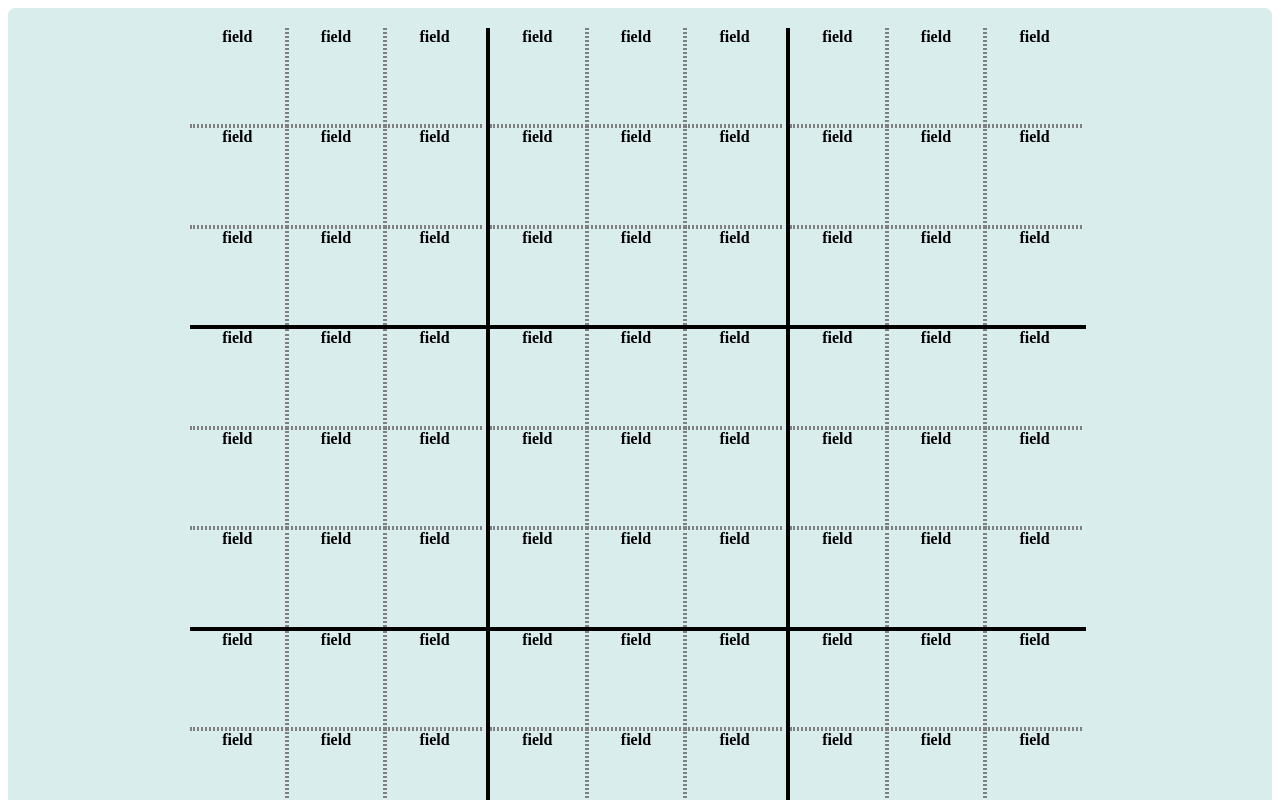
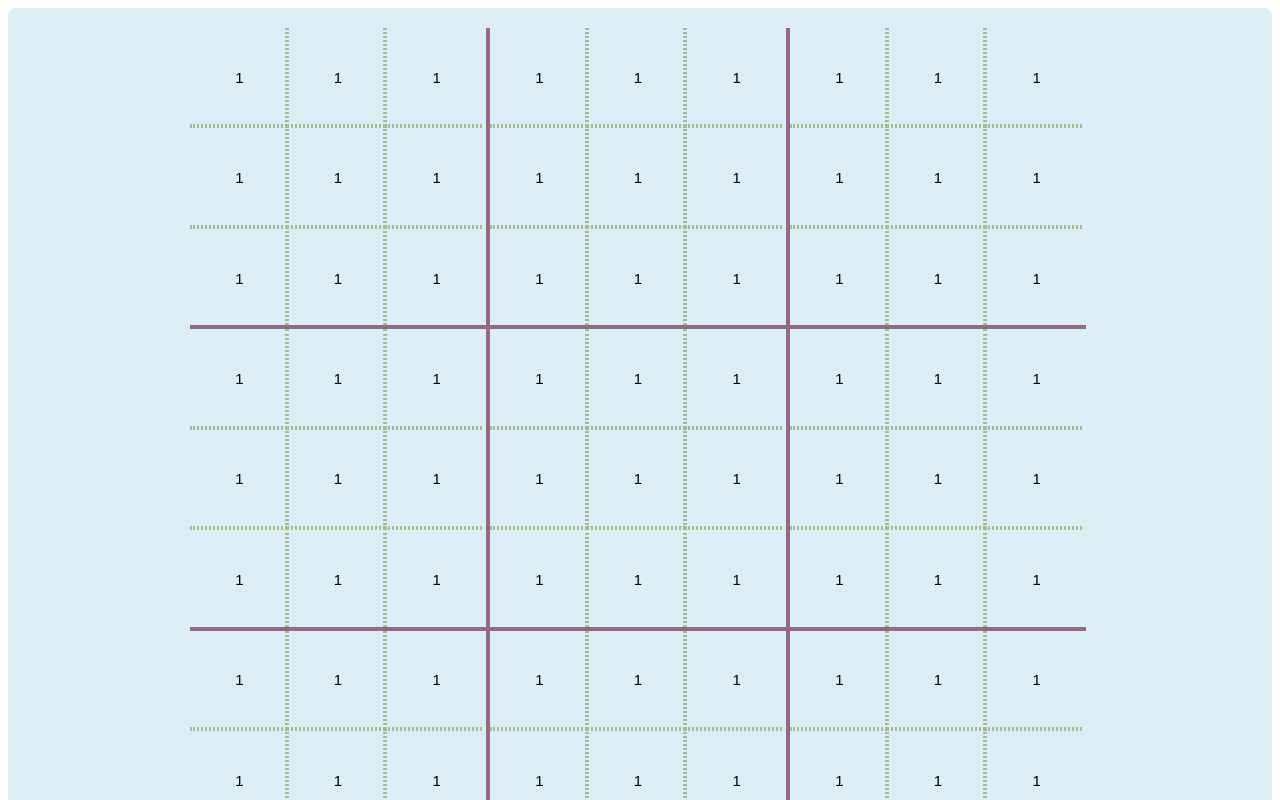
Before and after one commit to VictorHugoBatista/vue-sudoku-board, a Vue app: page / in a window 1280 px wide. Shown: the top 800 px of the page. Built offline with nearby package versions, Linux system fonts and the light colour scheme.

Commit message:
feature: Add colors to the board

```diff
--- a/src/App.vue
+++ b/src/App.vue
@@ -18,7 +18,7 @@ export default {
 <style>
 .sudoku-container {
   align-items: center;
-  background-color: #daeded;
+  background-color: #dceef5;
   border-radius: 7px;
   display: flex;
   height: 100%;
--- a/src/components/board/Board.vue
+++ b/src/components/board/Board.vue
@@ -1,7 +1,7 @@
 <template>
 <div class="sudoku-board">
   <Grid
-    gridItemBorderColor="black"
+    gridItemBorderColor="#946988"
     gridItemBorderStyle="solid"
   >
     <Quadrant />
--- a/src/components/board/Field.vue
+++ b/src/components/board/Field.vue
@@ -1,6 +1,6 @@
 <template>
-<div class="sudoku-field">
-  <b>field</b>
+<div class="sudoku-field-container">
+  <input class="sudoku-field" type="text" value="1" />
 </div>
 </template>
 
@@ -12,6 +12,20 @@ export default {
 
 <style>
 .sudoku-field {
+  background-color: transparent;
+  border: none;
+  border-radius: 3px;
+  font-size: 15px;
+  margin: 10px;
+  text-align: center;
+  height: calc(100% - 20px);
+  transition: 250ms ease-in;
+  width: calc(100% - 20px);
+}
 
+.sudoku-field:focus {
+  background-color: rgba(255, 255, 255, .6);
+  box-shadow: 2px 2px 5px -2px rgba(0, 0, 0, .4);
+  outline: none;
 }
 </style>
--- a/src/components/board/Quadrant.vue
+++ b/src/components/board/Quadrant.vue
@@ -1,7 +1,7 @@
 <template>
 <div class="sudoku-quadrant" >
   <Grid
-    gridItemBorderColor="gray"
+    gridItemBorderColor="#acb88f"
     gridItemBorderStyle="dotted"
   >
     <Field />
```
